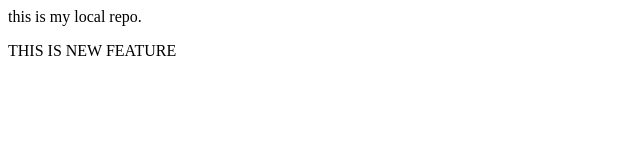
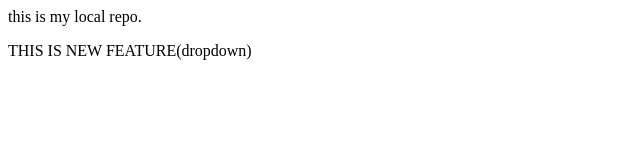
Before and after one commit to AroojJanjua/local-repo, a plain HTML site: page index.html in a window 1280 px wide. Shown: the full height of the page, 0-640 px from the left. Drawn offline with Linux system fonts and the light colour scheme.

Commit message:
add dropdown

```diff
--- a/index.html
+++ b/index.html
@@ -1,2 +1,2 @@
 <p>this is my local repo.</p>
-<p>THIS IS NEW FEATURE</p>
+<p>THIS IS NEW FEATURE(dropdown)</p>
```
